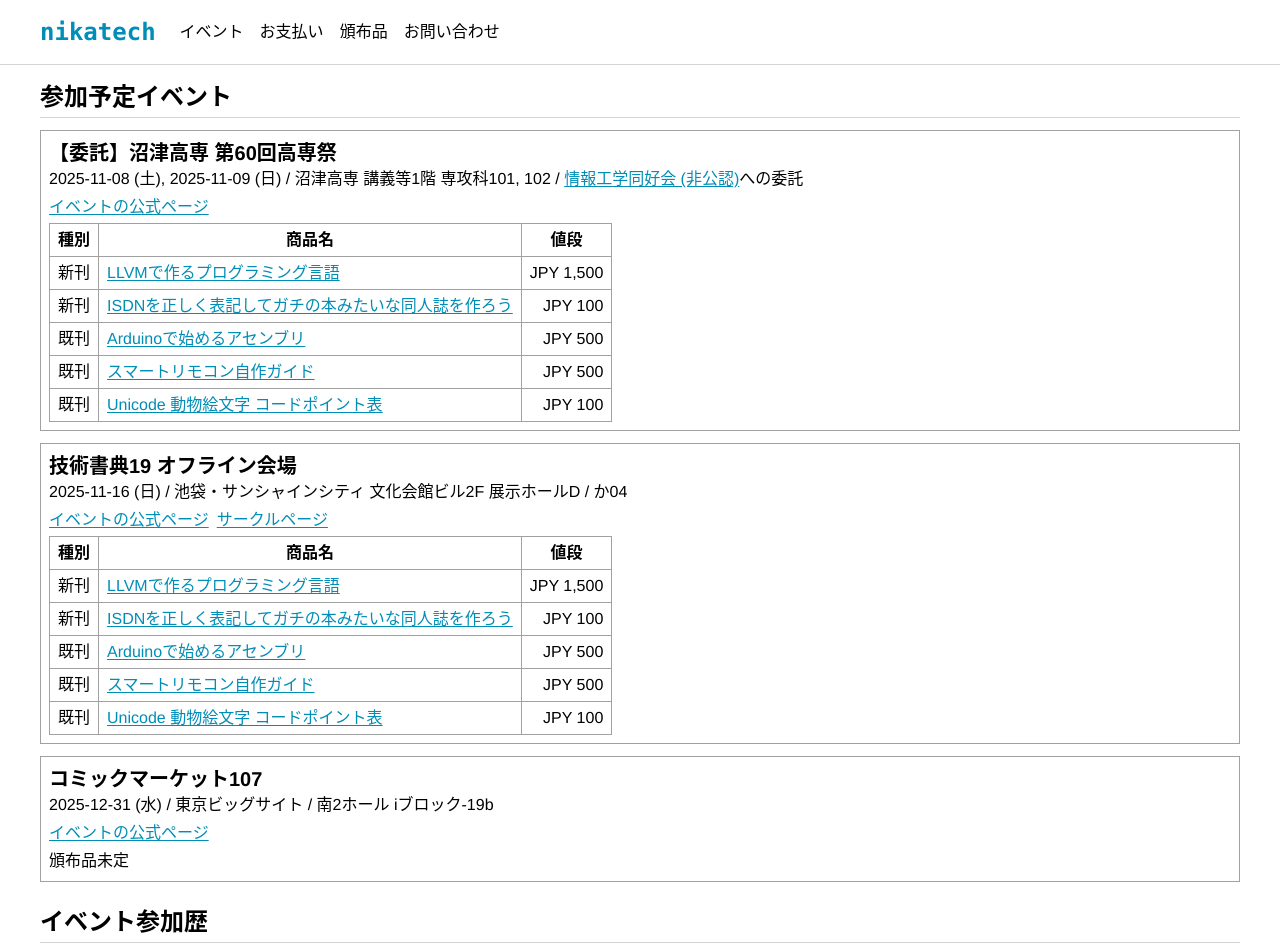
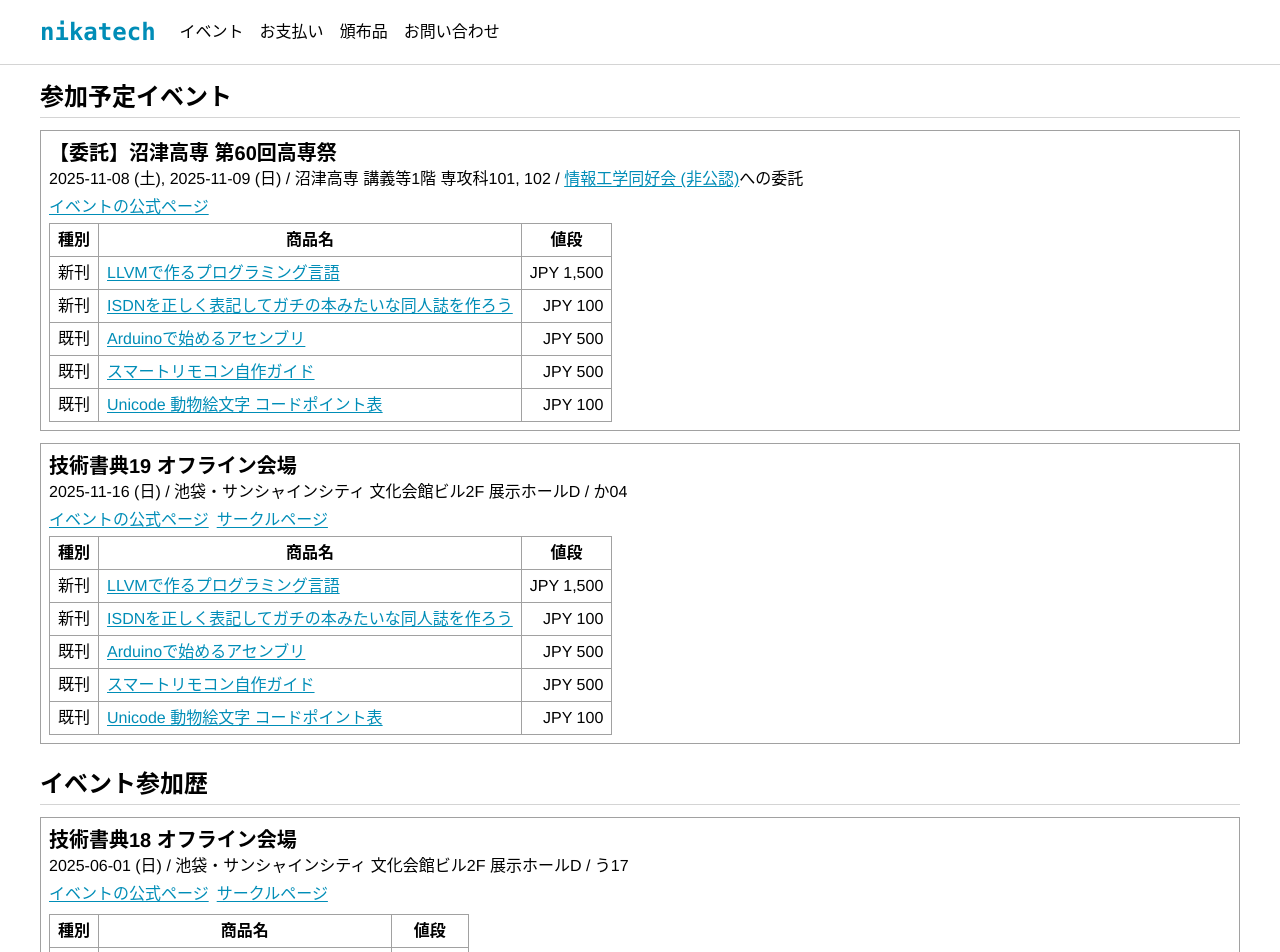
Before and after one commit to nikachu2012/nikatech-site, a Next.js app: page /event in a window 1280 px wide. Shown: the top 952 px of the page. Built offline with nearby package versions, Linux system fonts and the light colour scheme.

Commit message:
[delete] c107の記述を削除

```diff
--- a/app/(default)/event/event.tsx
+++ b/app/(default)/event/event.tsx
@@ -99,36 +99,17 @@ export function EventSchedule() {
             </div>
         </div>
 
-        <div className="border border-neutral-400 p-2">
+        {/* <div className="border border-neutral-400 p-2">
             <div className="font-bold text-xl">コミックマーケット107</div>
             <div className="">2025-12-31 (水) / 東京ビッグサイト / 南2ホール iブロック-19b</div>
 
             <div className="flex flex-wrap my-1 gap-2">
                 <Link className="link" href={"https://www.comiket.co.jp/info-a/C107/C107Info.html"} target="_blank">イベントの公式ページ</Link>
-                {/* <Link className="link" href={"https://techbookfest.org/organization/KdLZ1mQYzBTzyyz68x2UX"} target="_blank">サークルページ</Link> */}
             </div>
 
             <div>
                 頒布品未定
-                {/* <table className="border-collapse mt-1 table-auto">
-                    <thead>
-                        <tr>
-                            <th className="border border-neutral-400 p-1 px-2">種別</th>
-                            <th className="border border-neutral-400 p-1 px-2">商品名</th>
-                            <th className="border border-neutral-400 p-1 px-2">値段</th>
-                        </tr>
-                    </thead>
-
-                    <tbody>
-                        <tr>
-                            <td className="border border-neutral-400 p-1 px-2">新刊</td>
-                            <td className="border border-neutral-400 p-1 px-2">ンゴシリーズ vol.1</td>
-                            <td className="border border-neutral-400 p-1 px-2">500 JPY</td>
-                        </tr>
-                    </tbody>
-                </table> */}
-
             </div>
-        </div>
+        </div> */}
     </>
 }
--- a/app/(default)/page.tsx
+++ b/app/(default)/page.tsx
@@ -38,12 +38,12 @@ export default function Home() {
         <section id="announcement">
           <h2 className="font-bold text-2xl border-b border-neutral-300 pb-1 mb-2">お知らせ</h2>
           <ul className="list-disc flex flex-col gap-4 mt-4">
-            <li className="flex flex-col lg:flex-row gap-1 lg:gap-2 items-left lg:items-center">
+            {/* <li className="flex flex-col lg:flex-row gap-1 lg:gap-2 items-left lg:items-center">
               <span className="font-mono text-neutral-500 text-sm">{GetDateISO8601String(new Date("2025-11-07T17:00:00.000+09:00"))}</span>
               <div>
                 コミックマーケット107当選しました。２日目（31日）南２ホール iブロック-19bです。
               </div>
-            </li>
+            </li> */}
             <li className="flex flex-col lg:flex-row gap-1 lg:gap-2 items-left lg:items-center">
               <span className="font-mono text-neutral-500 text-sm">{GetDateISO8601String(new Date("2025-10-21T00:00:00.000+09:00"))}</span>
               <div>
```
